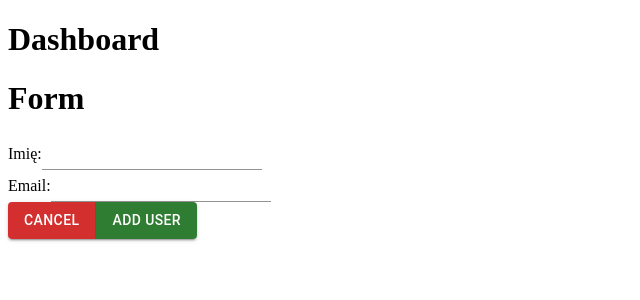
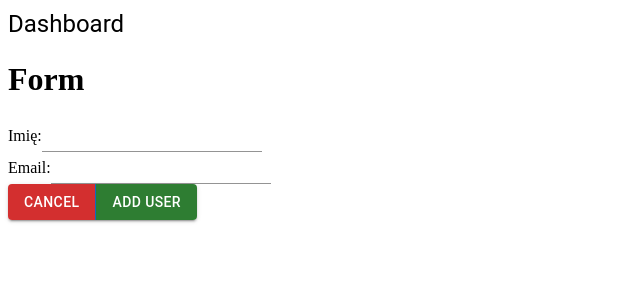
Before and after one commit to danon321/react-redux-user-dashboard, a React (Create React App) app: page /add-user in a window 1280 px wide. Shown: the top 300 px of the page, without its empty margins (0-640 px from the left). Built offline with nearby package versions, Linux system fonts and the light colour scheme.

Commit message:
Make title preetier

```diff
--- a/src/components/Layout/Header.tsx
+++ b/src/components/Layout/Header.tsx
@@ -1,5 +1,11 @@
+import { Typography } from "@mui/material";
+
 function Header() {
-  return <h1>Dashboard</h1>;
+  return (
+    <Typography component="h1" variant="h5">
+      Dashboard
+    </Typography>
+  );
 }
 
 export default Header;
```
